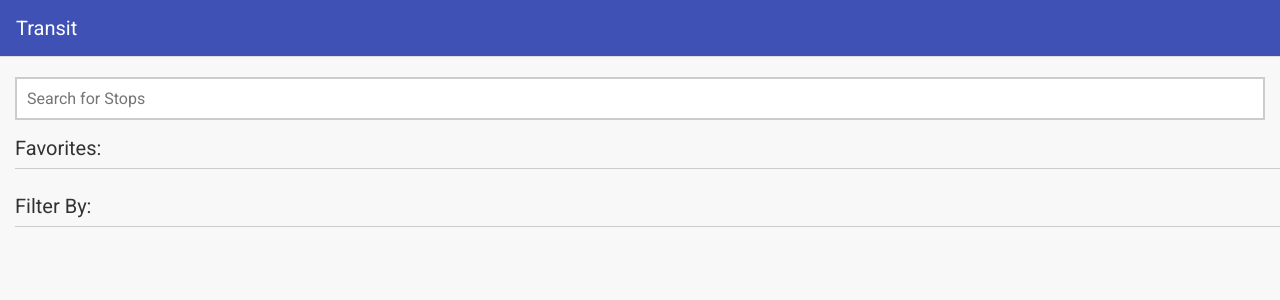
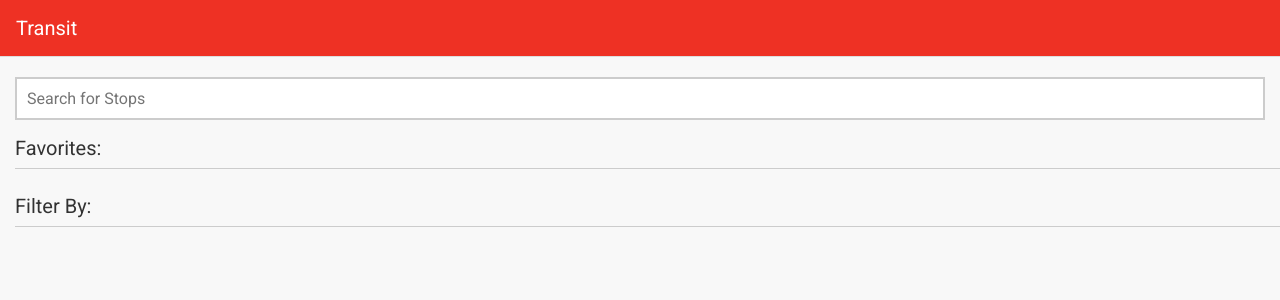
Before and after one commit to dandalpiaz/transit-cu, a Flask app: template templates/home.html in a window 1280 px wide. Shown: the top 300 px of the page. Run offline with Flask 2, Linux system fonts and the light colour scheme; the template is opened without the code that fills it: most values are stand-ins (such as "Sample title", 1, 10 or a date in 2020).

Commit message:
update header color

```diff
--- a/static/style.css
+++ b/static/style.css
@@ -14,7 +14,8 @@ body {
     height: 40px;
     line-height: 40px;
     color: #FFF;
-    background: #3F51B5;
+    /*background: #3F51B5;*/
+    background: #ee3124;
     border-bottom: 1px solid #ddd;
     padding-top: 8px;
     padding-bottom: 8px;
```
Also changed, not shown: static/manifest.json.
